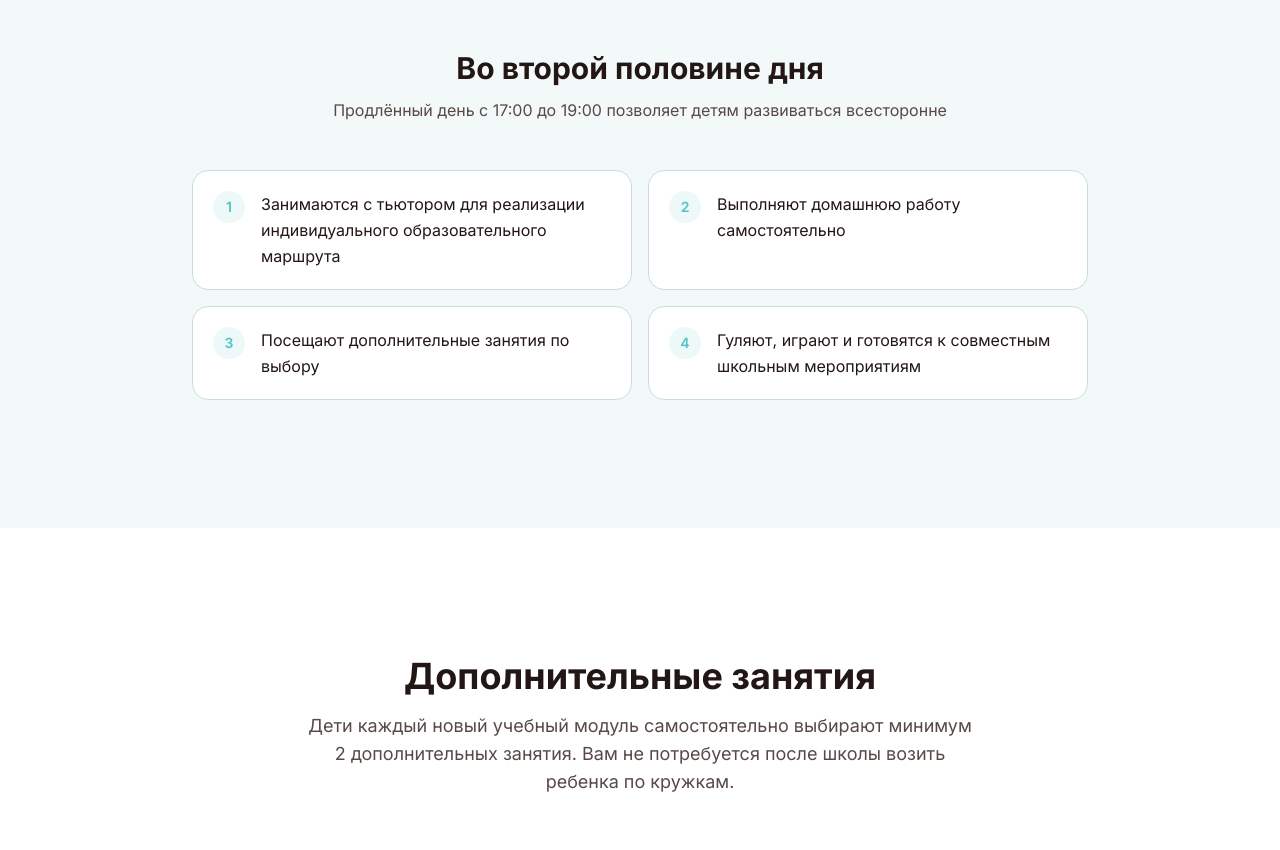
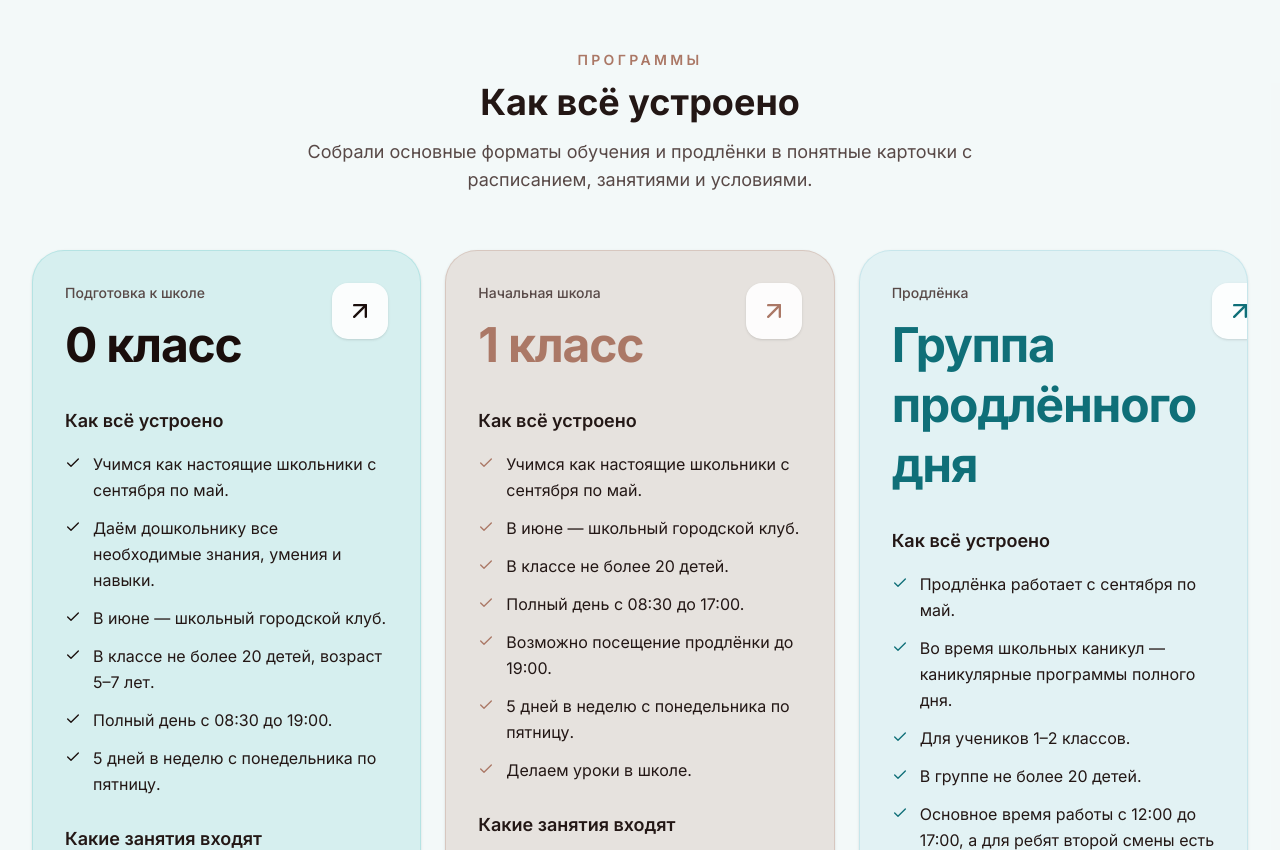
Before and after one commit to istominvi/chita.school, a Next.js app: page / in a window 1280 px wide. Shown: the part 3220-4070 px from the top of the page. Built offline with nearby package versions, Linux system fonts and the light colour scheme.

Commit message:
Update program cards

```diff
--- a/components/program.tsx
+++ b/components/program.tsx
@@ -1,37 +1,167 @@
-const afterSchool = [
-  "Занимаются с тьютором для реализации индивидуального образовательного маршрута",
-  "Выполняют домашнюю работу самостоятельно",
-  "Посещают дополнительные занятия по выбору",
-  "Гуляют, играют и готовятся к совместным школьным мероприятиям",
+import Link from "next/link"
+import { ArrowUpRight, Check } from "lucide-react"
+
+const programs = [
+  {
+    number: "01",
+    title: "0 класс",
+    subtitle: "Подготовка к школе",
+    age: "5–7 лет",
+    cardClass: "bg-primary/18 border-primary/25",
+    titleClass: "text-primary-foreground",
+    accentClass: "bg-primary text-primary-foreground",
+    iconClass: "text-primary-foreground",
+    details: [
+      "Учимся как настоящие школьники с сентября по май.",
+      "Даём дошкольнику все необходимые знания, умения и навыки.",
+      "В июне — школьный городской клуб.",
+      "В классе не более 20 детей, возраст 5–7 лет.",
+      "Полный день с 08:30 до 19:00.",
+      "5 дней в неделю с понедельника по пятницу.",
+    ],
+    lessons: [
+      "Подготовка к школе: чтение, развитие речи, математика, окружающий мир. Цель 0 класса — подготовить детей к поступлению в любую школу: научить осознанно читать, подготовить к письму, развить память, внимание, собранность и желание учиться.",
+      "Дополнительные занятия: английский язык 3 раза в неделю, изобразительное искусство, музыка, физкультура, эмоциональный интеллект.",
+      "2 занятия по выбору: робототехника, программирование, курс инженера, современные танцы, театральная студия.",
+    ],
+  },
+  {
+    number: "02",
+    title: "1 класс",
+    subtitle: "Начальная школа",
+    age: "1 класс",
+    cardClass: "bg-secondary/18 border-secondary/25",
+    titleClass: "text-secondary",
+    accentClass: "bg-secondary text-secondary-foreground",
+    iconClass: "text-secondary",
+    details: [
+      "Учимся как настоящие школьники с сентября по май.",
+      "В июне — школьный городской клуб.",
+      "В классе не более 20 детей.",
+      "Полный день с 08:30 до 17:00.",
+      "Возможно посещение продлёнки до 19:00.",
+      "5 дней в неделю с понедельника по пятницу.",
+      "Делаем уроки в школе.",
+    ],
+    lessons: [
+      "Все предметы в соответствии с федеральным стандартом: математика, литературное чтение, чистописание, окружающий мир, физкультура, музыка, изобразительное искусство, технология.",
+      "Дополнительные занятия: английский язык 3 раза в неделю, эмоциональный интеллект, подготовка к олимпиадам, подготовка проектов.",
+      "2 занятия по выбору во второй половине дня: робототехника, программирование, биотехнологии, курс инженера, искусственный интеллект, вокал, 3D-моделирование, современные танцы, школа живописи, театральная студия.",
+    ],
+  },
+  {
+    number: "03",
+    title: "Группа продлённого дня",
+    subtitle: "Продлёнка",
+    age: "1–2 класс",
+    cardClass: "bg-[#8ACED9]/16 border-[#8ACED9]/30",
+    titleClass: "text-[#0f6f78]",
+    accentClass: "bg-[#0f6f78] text-white",
+    iconClass: "text-[#0f6f78]",
+    details: [
+      "Продлёнка работает с сентября по май.",
+      "Во время школьных каникул — каникулярные программы полного дня.",
+      "Для учеников 1–2 классов.",
+      "В группе не более 20 детей.",
+      "Основное время работы с 12:00 до 17:00, а для ребят второй смены есть первая половина дня с 08:30 до 12:00.",
+      "Возможно посещение продлёнки до 19:00.",
+      "5 дней в неделю с понедельника по пятницу.",
+      "Забираем и отводим детей из школ №27 и №55.",
+      "Выполняем домашние задания с педагогом.",
+    ],
+    lessons: [
+      "Выполнение домашних заданий и помощь в освоении школьной программы.",
+      "Обязательные занятия: эмоциональный интеллект, «Читайка», творчество, проектная деятельность.",
+      "Прогулки, игры и подготовка к совместным мероприятиям.",
+      "Дополнительные занятия, 2 по выбору: английский язык, китайский язык, робототехника, программирование, курс инженера, современные танцы, театральная студия, школа живописи.",
+      "Три диагностики в течение года: входящая, промежуточная и итоговая. Диагностику проводят педагог, психолог и логопед — так мы отслеживаем адаптацию, развитие и комфорт ребёнка в обучении.",
+    ],
+  },
 ]
 
 export function Program() {
   return (
     <section id="program" className="py-24 lg:py-32 bg-muted/30">
       <div className="mx-auto max-w-7xl px-6 lg:px-8">
-        <div className="mx-auto max-w-4xl">
-          <div className="text-center mb-12">
-            <h2 className="text-2xl sm:text-3xl font-bold text-foreground mb-3">
-              Во второй половине дня
+        <div className="mx-auto max-w-3xl text-center mb-14">
+          <p className="text-sm font-semibold uppercase tracking-[0.24em] text-secondary mb-3">
+            Программы
+          </p>
+          <h2 className="text-3xl sm:text-4xl font-bold text-foreground mb-4">
+            Как всё устроено
           </h2>
-            <p className="text-muted-foreground">
-              Продлённый день с 17:00 до 19:00 позволяет детям развиваться всесторонне
+          <p className="text-muted-foreground text-lg">
+            Собрали основные форматы обучения и продлёнки в понятные карточки с расписанием, занятиями и условиями.
           </p>
         </div>
 
-          <div className="grid sm:grid-cols-2 gap-4">
-            {afterSchool.map((item, index) => (
-              <div
-                key={index}
-                className="flex items-start gap-4 bg-card rounded-xl p-5 border border-border"
+        <div className="grid gap-6 lg:grid-cols-3">
+          {programs.map((program) => (
+            <article
+              key={program.title}
+              className={`relative flex min-h-[720px] flex-col overflow-hidden rounded-[2rem] border p-6 shadow-sm transition-transform duration-300 hover:-translate-y-1 lg:p-8 ${program.cardClass}`}
             >
-                <span className="w-8 h-8 rounded-full bg-primary/10 flex items-center justify-center text-primary font-semibold shrink-0 text-sm">
-                  {index + 1}
+              <div className="flex items-start justify-between gap-4">
+                <div>
+                  <p className="mb-3 text-sm font-medium text-muted-foreground">
+                    {program.subtitle}
+                  </p>
+                  <h3 className={`text-4xl font-bold leading-tight tracking-tight sm:text-5xl ${program.titleClass}`}>
+                    {program.title}
+                  </h3>
+                </div>
+                <Link
+                  href="#contact"
+                  aria-label={`Получить подробное расписание: ${program.title}`}
+                  className="flex h-14 w-14 shrink-0 items-center justify-center rounded-2xl bg-white/90 shadow-sm transition-colors hover:bg-white"
+                >
+                  <ArrowUpRight className={`h-7 w-7 ${program.iconClass}`} />
+                </Link>
+              </div>
+
+              <div className="mt-8 space-y-7 pb-24">
+                <div>
+                  <h4 className="mb-4 text-lg font-semibold text-foreground">Как всё устроено</h4>
+                  <ul className="space-y-3">
+                    {program.details.map((item) => (
+                      <li key={item} className="flex gap-3 text-base leading-relaxed text-foreground">
+                        <Check className={`mt-1 h-4 w-4 shrink-0 ${program.iconClass}`} />
+                        <span>{item}</span>
+                      </li>
+                    ))}
+                  </ul>
+                </div>
+
+                <div>
+                  <h4 className="mb-4 text-lg font-semibold text-foreground">Какие занятия входят</h4>
+                  <ul className="space-y-3">
+                    {program.lessons.map((item) => (
+                      <li key={item} className="flex gap-3 text-base leading-relaxed text-foreground">
+                        <span className={`mt-2 h-2 w-2 shrink-0 rounded-full ${program.accentClass}`} />
+                        <span>{item}</span>
+                      </li>
+                    ))}
+                  </ul>
+                </div>
+              </div>
+
+              <div className="mt-auto flex items-end justify-between gap-4">
+                <span className={`rounded-full px-5 py-3 text-sm font-medium ${program.accentClass}`}>
+                  {program.age}
                 </span>
-                <p className="text-foreground leading-relaxed">{item}</p>
+                <span className="select-none text-7xl font-bold leading-none text-white/90 lg:text-8xl">
+                  {program.number}
+                </span>
               </div>
+
+              <Link
+                href="#contact"
+                className={`mt-6 inline-flex items-center justify-center rounded-full px-6 py-3 text-sm font-semibold transition-opacity hover:opacity-90 ${program.accentClass}`}
+              >
+                Получить подробное расписание
+              </Link>
+            </article>
           ))}
-          </div>
         </div>
       </div>
     </section>
```
Lines whose indentation alone changed are shown as unchanged.
